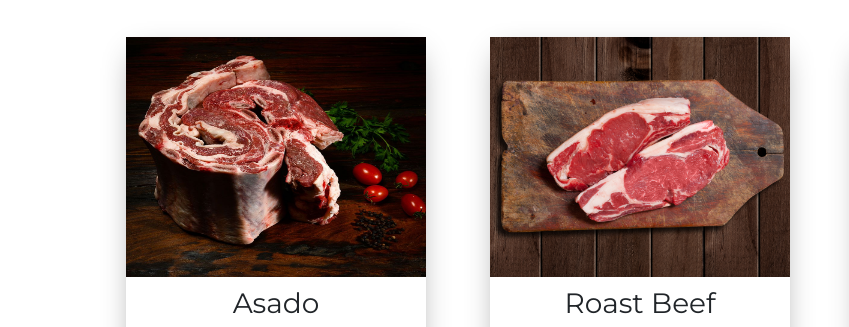
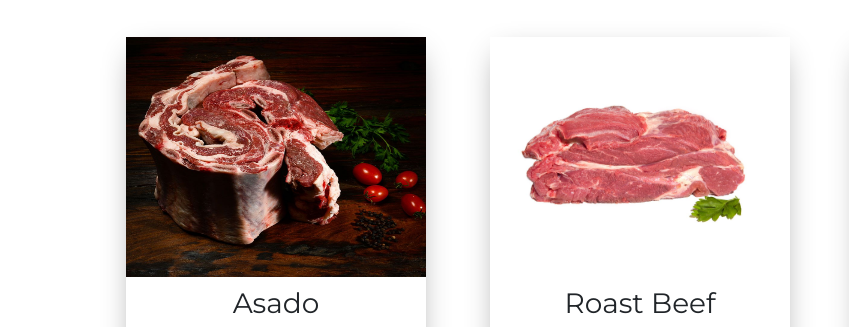
Before and after one commit to FrancoPortillo/CarniceriaEsmeralda, a plain HTML site: page pages/ofertas.html in a window 1280 px wide. Shown: the part 221-548 px from the top of the page, 0-849 px from the left. Drawn offline with nearby package versions, Linux system fonts and the light colour scheme.

Commit message:
pagina ofertas arregle imagen

```diff
--- a/pages/ofertas.html
+++ b/pages/ofertas.html
@@ -94,7 +94,7 @@
 
       <div class="tarjeta">
         <img
-          src="../imagenes/bife-de-chorizo.jpg"
+          src="../imagenes/roast_beef.jpg"
           alt="corte de vaca Roast Beef"
           class="tarjeta_imagen"
         />
```
